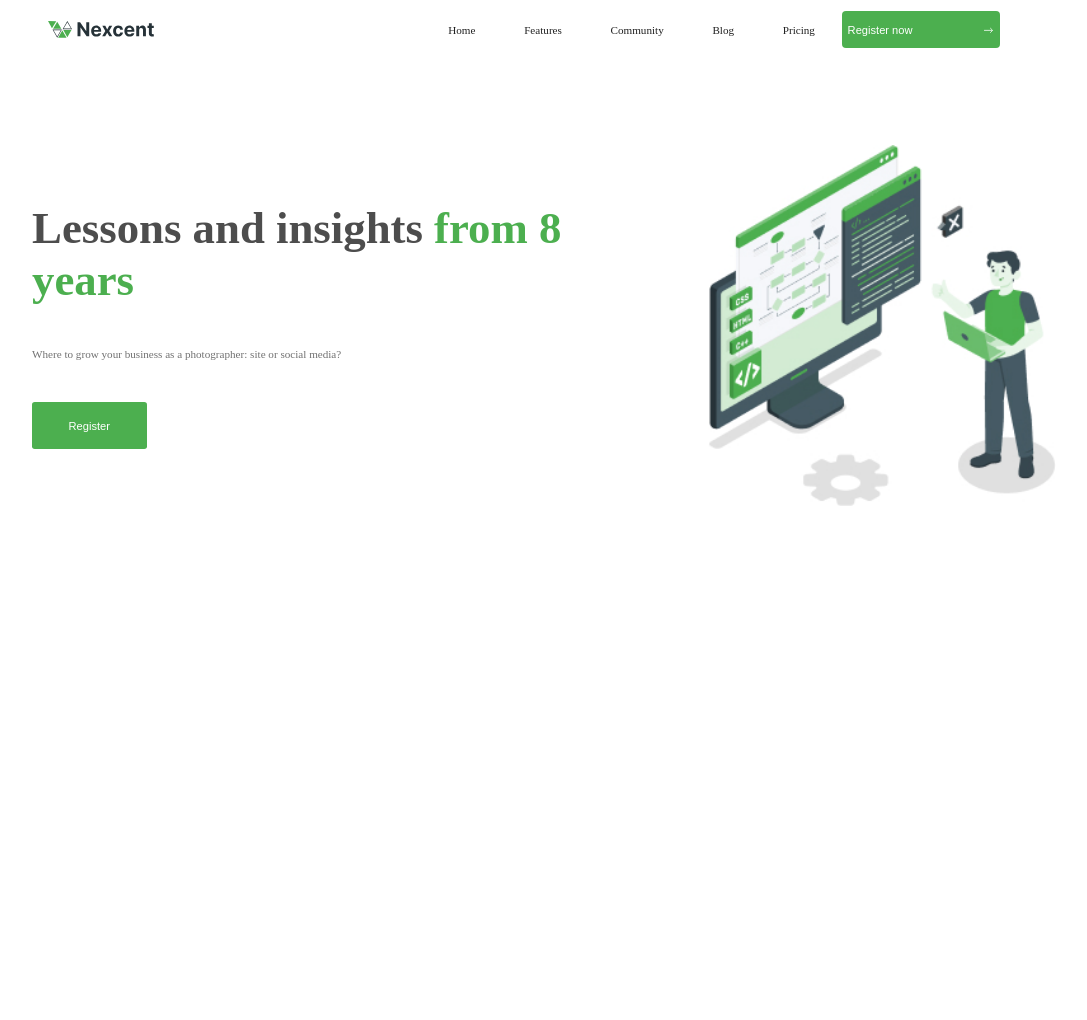
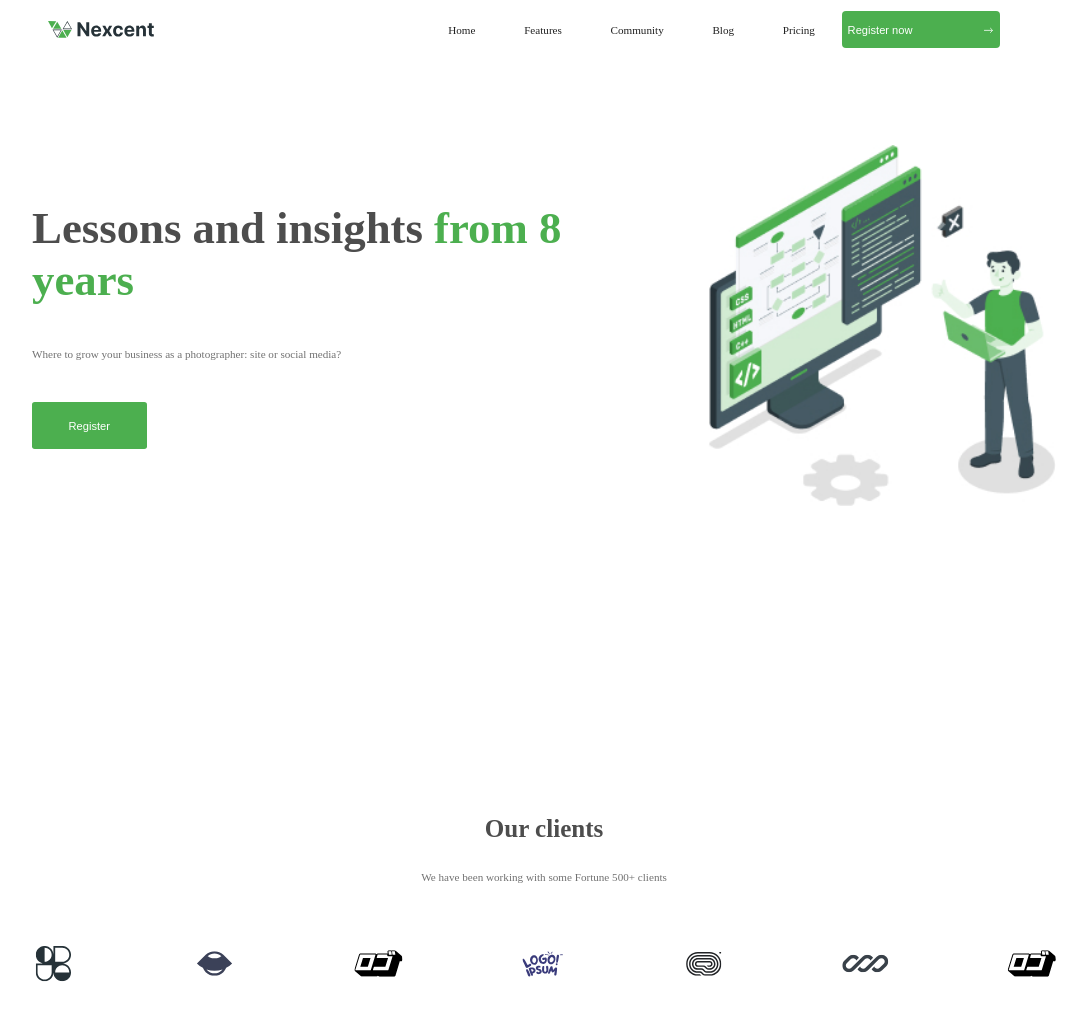
Before and after one commit to TheSirsh/Nextcent, a plain HTML site: page index.html in a window 1280 px wide. Shown: the top 1020 px of the page, without its empty margins (96-1183 px from the left). Drawn offline with Linux system fonts and the light colour scheme.

Commit message:
feat: add home>clients section

```diff
--- a/css/home.css
+++ b/css/home.css
@@ -71,3 +71,49 @@
   width: 34.02%;
   height: auto;
 }
+
+.home__clients {
+  width: 100%;
+  height: 14.81%;
+  margin: 0;
+  padding: 0;
+  display: flex;
+  flex-direction: column;
+  justify-content: space-between;
+  align-items: center;
+}
+
+.clients_text-container {
+  height: 40.30%;
+  margin: 0 auto;
+  display: flex;
+  flex-direction: column;
+  justify-content: space-between;
+}
+
+.clients_text-container > h2 {
+  text-align: center;
+  margin: 0;
+  font-size: 0.392rem;
+  color: #4D4D4D;
+}
+
+.clients_text-container > p {
+  text-align: center;
+  margin: 0 auto;
+  font-size: 0.174rem;
+  color: #717171;
+}
+
+.clients_logos {
+  display: flex;
+  flex-direction: row;
+  justify-content: space-between;
+  width: 80%;
+  height: 25.14%;
+}
+
+.clients_logos > img {
+  height: 100%;
+  width: auto;
+}
--- a/index.html
+++ b/index.html
@@ -41,7 +41,19 @@
       </div>
     </div>
     <div class="home__clients">
-
+      <div class="clients_text-container">
+        <h2>Our clients</h2>
+        <p>We have been working with some Fortune 500+ clients</p>
+      </div>
+      <div class="clients_logos">
+        <img src="./src/client-logo1.svg" alt="">
+        <img src="./src/client-logo2.svg" alt="">
+        <img src="./src/client-logo3.svg" alt="">
+        <img src="./src/client-logo4.svg" alt="">
+        <img src="./src/client-logo5.svg" alt="">
+        <img src="./src/client-logo6.svg" alt="">
+        <img src="./src/client-logo7.svg" alt="">
+      </div>
     </div>
     <div class="home__community">
 
```
Also changed, not shown: src/client-logo1.svg (added), src/client-logo2.svg (added), src/client-logo3.svg (added), src/client-logo4.svg (added), src/client-logo5.svg (added), src/client-logo6.svg (added), src/client-logo7.svg (added).
